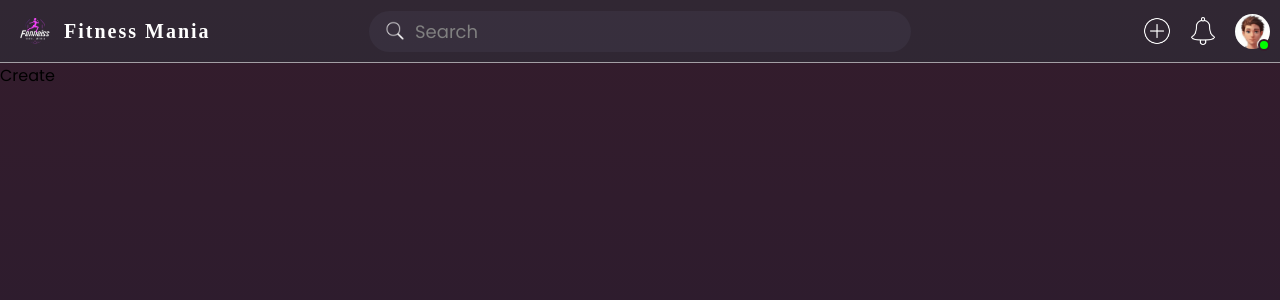
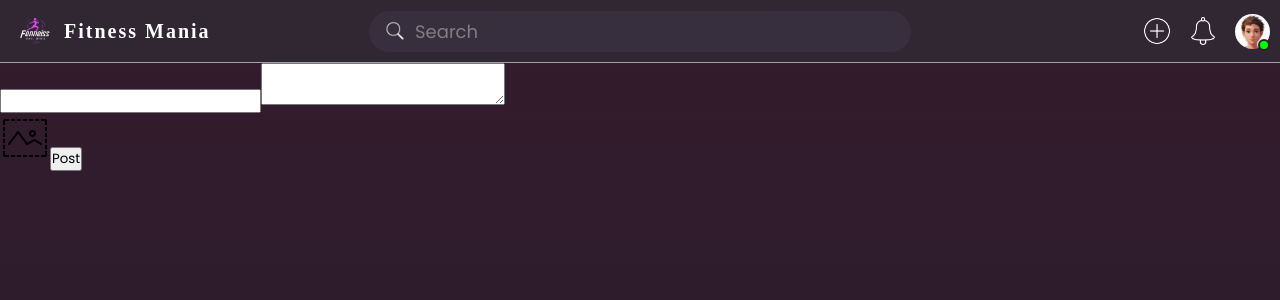
Before and after one commit to Everest-Innovators/Fitness-Mania-Frontend, a React (Create React App) app: page /create in a window 1280 px wide. Shown: the top 300 px of the page. Built offline with nearby package versions, Linux system fonts and the light colour scheme; a web font is replaced by a local one; what javascript-time-ago would draw is missing.

Commit message:
Create Structure

```diff
--- a/src/Screens/Create/Create.tsx
+++ b/src/Screens/Create/Create.tsx
@@ -1,9 +1,17 @@
-import React from 'react'
+import React from "react";
+import imagePng from "../../Assets/image.png";
 
 const Create = () => {
   return (
-    <div>Create</div>
-  )
-}
+    <div className="create">
+      <input type="text" />
+      <textarea></textarea>
+      <div>
+        <img src={imagePng} alt="Attach" />
+        <button>Post</button>
+      </div>
+    </div>
+  );
+};
 
-export default Create
+export default Create;
```
Also changed, not shown: src/Assets/image.png (added).
